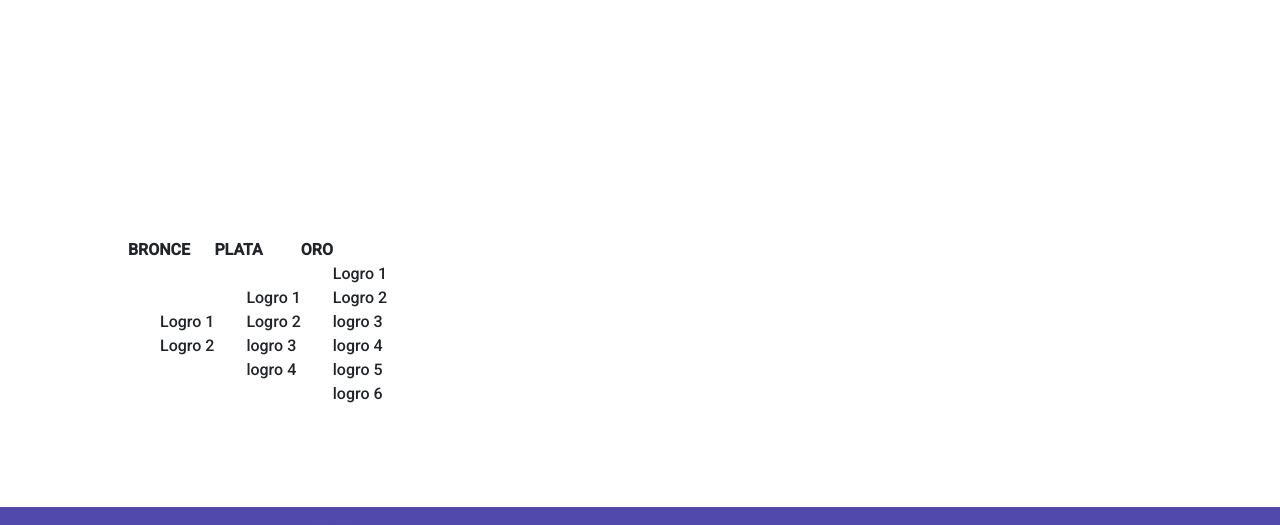
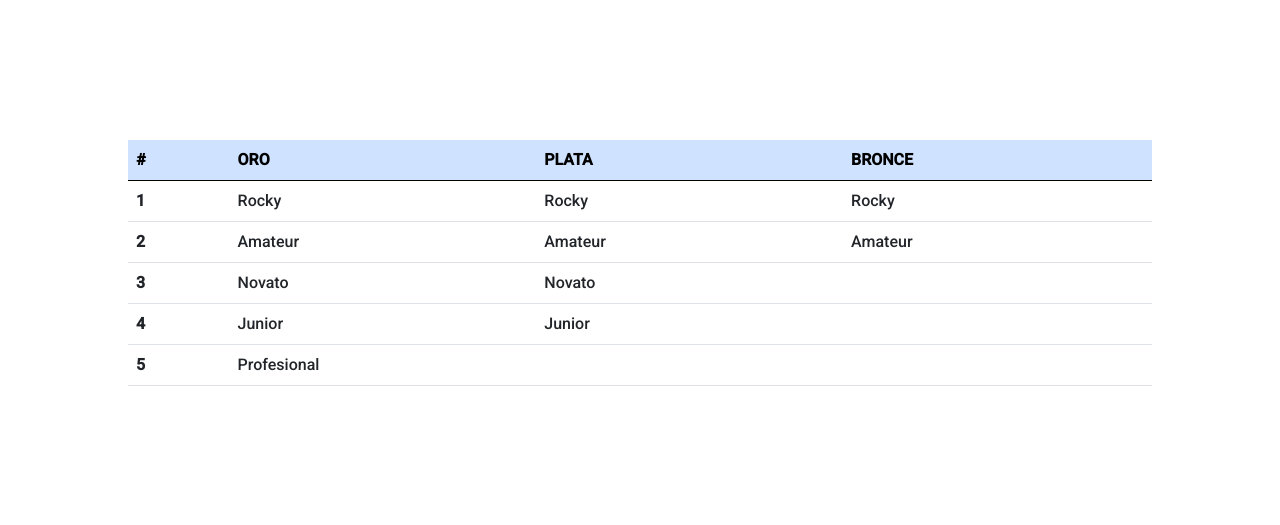
Before and after one commit to Alebm/CoderHouse, a website: page community.html in a window 1280 px wide. Shown: the part 216-741 px from the top of the page. Drawn offline with nearby package versions, Linux system fonts and the light colour scheme.

Commit message:
pantalla de resgistro

```diff
--- a/community.html
+++ b/community.html
@@ -43,55 +43,59 @@ some para los iconos de redes sociales-->
                 <img href="index.html" src="img/logoipsum-logo-32.svg" alt="logo html" />
                 <li><a class="nav-link" href="community.html">Community</a></li>
                 <li><a class="nav-link" href="support.html">Support</a></li>
-                <li><button class="btnl" href="register.html"><span>Register</span></button></li>
+                <li><button class="btnl" onclick="location.href='register.html'"><span>Register</span></button></li>
             </ul>
         </nav>
     </header>
 
 
 
-    <div class="contenido__community">
+    <div class="contenido__community animation2">
         <div>
             <h1>Rangos de la Comunidad</h1>
         </div>
 
 
         <div>
-            <table>
-                <thead>
+            <table class="table">
+                <thead class="table-primary">
                     <tr>
-                        <th>BRONCE</th>
-                        <th>PLATA</th>
-                        <th>ORO</th>
+                        <th scope="col">#</th>
+                        <th scope="col">ORO</th>
+                        <th scope="col">PLATA</th>
+                        <th scope="col">BRONCE</th>
                     </tr>
                 </thead>
                 <tbody>
+
                     <tr>
-                        <td>
-                            <ul class="list logros--plus">
-                                <li>Logro 1</li>
-                                <li>Logro 2</li>
-                            </ul>
-                        </td>
-                        <td>
-                            <ul class="list logros--vip">
-                                <li>Logro 1</li>
-                                <li>Logro 2</li>
-                                <li>logro 3</li>
-                                <li>logro 4</li>
-                            </ul>
-                        </td>
-                        <td>
-                            <ul class="list logros--oro">
-                                <li>Logro 1</li>
-                                <li>Logro 2</li>
-                                <li>logro 3</li>
-                                <li>logro 4</li>
-                                <li>logro 5</li>
-                                <li>logro 6</li>
-                            </ul>
-                        </td>
+                        <th scope="rows">1</th>
+                        <td>Rocky</td>
+                        <td>Rocky</td>
+                        <td>Rocky</td>
                     </tr>
+                    <tr>
+                        <th scope="rows">2</th>
+                        <td>Amateur</td>
+                        <td>Amateur</td>
+                        <td>Amateur</td>
+                    </tr>
+                    <tr>
+                        <th scope="rows">3</th>
+                        <td>Novato</td>
+                        <td colspan="2">Novato</td>
+                    </tr>
+                    <tr>
+                        <th scope="rows">4</th>
+                        <td>Junior</td>
+                        <td colspan="2">Junior</td>
+                    </tr>
+                    <tr>
+                        <th scope="rows">5</th>
+                        <td colspan="3">Profesional</td>
+                    </tr>
+
+
                 </tbody>
             </table>
         </div>
--- a/scss/_global.scss
+++ b/scss/_global.scss
@@ -156,7 +156,12 @@ li{
 .contenido__community{
     @extend .contenido;
     grid-template-columns: 1fr;
-    grid-template-rows: repeat(2, 1fr);
+    grid-template-rows: 30% repeat(1, 1fr);
+    margin-top: 2rem;
+    margin-bottom: 2rem;
+    h1{
+        text-align: center;
+    }
 
 }
 
@@ -165,6 +170,8 @@ li{
     grid-template-columns: repeat(3, 1fr);
     grid-template-rows: 1fr;
     grid-gap: 2rem;
+    margin-top: 2rem;
+    margin-bottom: 2rem;
     .card{
         justify-items: center;
         align-items: center;
@@ -185,6 +192,8 @@ li{
     @extend .contenido;
     grid-template-columns: 1fr;
     grid-template-rows: 1fr;
+    margin-top: 2rem;
+    margin-bottom: 2rem;
 }
 .footer{
     padding: 1.5rem;
@@ -247,12 +256,16 @@ i{
 $redes: ( /*Declaramos nuestro mapa*/
     twitter: #55acee,
     facebook:  aliceblue,
-    instagram: #C25E30
+    instagram: #C25E30,
+    facebook-f: #4267B2,
+    google: #DB4437,
+    apple: #555555
 );
 
 @each $red, $color in $redes {
     .fab.fa-#{$red}{
         color: $color;
+        cursor: pointer;
     }
 
 }
--- a/scss/_mediaq.scss
+++ b/scss/_mediaq.scss
@@ -9,6 +9,7 @@ $primary: #514AAC;
         width: 60%;
         margin: auto;
         margin-top: 2rem;
+        margin-bottom: 2rem;
 
     }
 
@@ -16,6 +17,7 @@ $primary: #514AAC;
         width: 80%;
         margin: auto;
         margin-top: 2rem;
+        margin-bottom: 2rem;
     }
 
 
@@ -26,12 +28,14 @@ $primary: #514AAC;
         width: 80%;
         margin: auto;
         margin-top: 2rem;
+        margin-bottom: 2rem;
     }
 
     .contenido__pricing, .contenido__community, .contenido__support{
         width: 90%;
         margin: auto;
         margin-top: 2rem;
+        margin-bottom: 2rem;
     }
 
 }
@@ -64,6 +68,7 @@ $primary: #514AAC;
         grid-template-rows: repeat(3, 1fr);
         grid-auto-flow: row;
         grid-gap: 2rem;
+        margin-top: 2rem;
         margin-bottom: 2rem;
 
     }
@@ -72,6 +77,7 @@ $primary: #514AAC;
         grid-template-columns: 1fr;
         grid-template-rows: repeat(2, 1fr);
         grid-auto-flow: row;
+        margin-top: 2rem;
         margin-bottom: 2rem;
 
     }
@@ -80,6 +86,8 @@ $primary: #514AAC;
         grid-template-columns: 1fr;
         grid-template-rows:  1fr;
         grid-auto-flow: row;
+        margin-top: 2rem;
+    margin-bottom: 2rem;
 
 
     }
@@ -113,6 +121,7 @@ $primary: #514AAC;
         width: 90%;
         margin: auto;
         margin-top: 2rem;
+        margin-bottom: 2rem;
 
     }
 
```
Also changed, not shown: index.html (+1 -1 lines), pricing.html (+1 -1 lines), register.html (+52 -2 lines), support.html (+1 -1 lines), css/custom.css, 1 other file.
